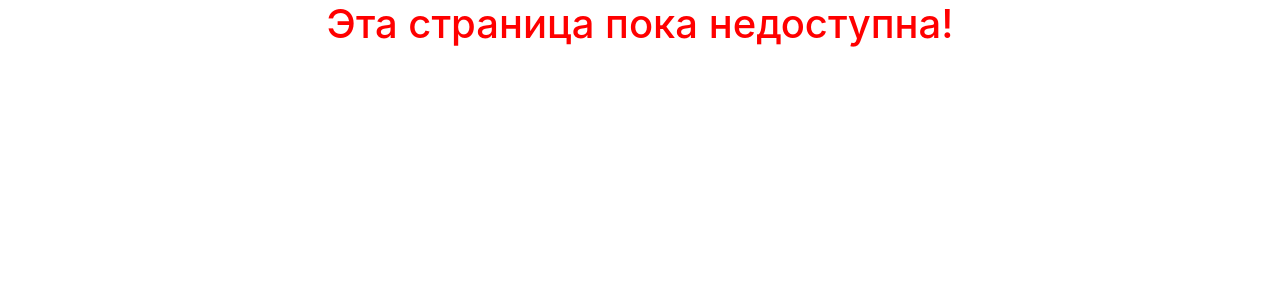
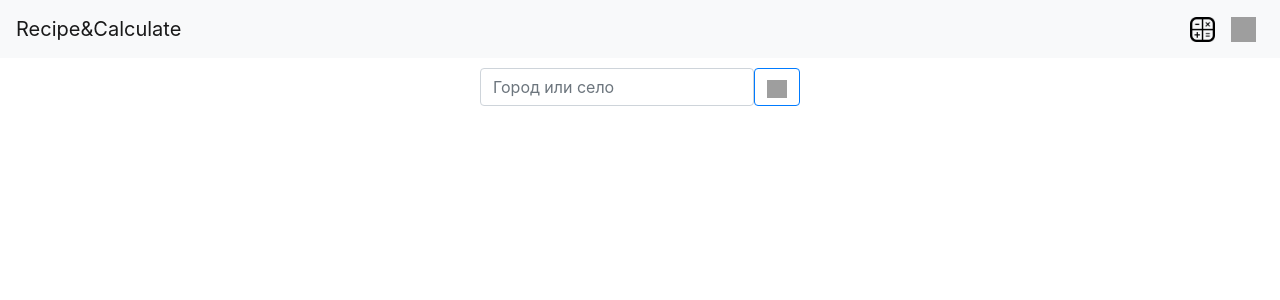
Before and after one commit to VitalikHey/Weather-Calculator, a React (Create React App) app in the folder my-app/: page /recipe in a window 1280 px wide. Shown: the top 300 px of the page. Built offline with nearby package versions, Linux system fonts and the light colour scheme; grey boxes are pictures that could not be loaded.

Commit message:
Start make weatherRecipe, global change

```diff
--- a/my-app/src/components/navbar/Header.js
+++ b/my-app/src/components/navbar/Header.js
@@ -2,8 +2,10 @@ import React from "react";
 import "bootstrap/dist/css/bootstrap.min.css"
 import {Navbar, Nav} from "react-bootstrap"
 import iconCalculate from "../../images/iconCalculate.png"
-import iconRecipe from "../../images/iconRecipe.png"
+import iconWeather from "../../images/temperature-list-svgrepo-com.svg"
 import "./Header.css"
+
+// Иконку погоды обязательно заменить
 
 function Header() {
     return (
@@ -23,7 +25,7 @@ function Header() {
                     <img
                         className="ml-auto"
                         alt="App"
-                        src={iconRecipe}
+                        src={iconWeather}
                         height="25px"
                         width="25px"
                     />
--- /dev/null
+++ b/my-app/src/components/weather/Weather.css
@@ -0,0 +1,14 @@
+.form-style {
+    padding-top: 10px;
+    display: flex;
+    justify-content: center;
+
+}
+
+.button-style:active {
+    background-color: darkred;
+}
+
+.card-style {
+    width: 500vw;
+}
--- /dev/null
+++ b/my-app/src/components/weather/Weather.js
@@ -0,0 +1,78 @@
+import React, {useState} from "react";
+import Button from "react-bootstrap/Button"
+import Form from "react-bootstrap/Form"
+import Card from "react-bootstrap/Card"
+import "../weather/Weather.css"
+import iconMagnifer from "../../images/satellite-dish-svgrepo-com.svg"
+import weatherIcon from "../../images/clouds-svgrepo-com.svg"
+
+function Weather() {
+    const [inputValue, setInputValue] = useState("")
+    const [weather, setWeather] = useState({})
+    const [visible, setVisible] = useState(false)
+
+    const api = {
+        key: "8360261426be225f1625ad30ed2d4888",
+        base: "https://api.openweathermap.org/data/2.5"
+    }
+
+    const searchPressed = () => {
+        fetch(`${api.base}/forecast?q=${inputValue}&units=metric&lang=ru&APPID=${api.key}`)
+            .then(response => response.json())
+            .then((result) => {
+                setWeather(result)
+                setInputValue("")
+                setVisible(true)
+                console.log(result)
+            })
+    }
+
+    const handleChange = (event) => {
+        setInputValue(event.target.value)
+    }
+
+    // Нужно придумать алгоритм создания иконок при различной погоде
+
+    return (
+        <div>
+            <div className="form-style">
+                <Form>
+                    <Form.Control onChange={handleChange} type="text" value={inputValue} placeholder="Город или село"/>
+                </Form>
+                <Button variant="outline-primary" className="button-style" onClick={searchPressed}>
+                    <img
+                        alt={"icon"}
+                        src={iconMagnifer}
+                        width="20px"
+                        height="18px"
+                    />
+                </Button>
+            </div>
+            <div>
+                {visible &&
+                    <Card className="w-25">
+                        <Card.Header>{visible && weather.city.name}{"\n"}{visible && <span style={{fontSize: "13px"}}>
+                        {weather.list["5"].dt_txt}
+                    </span>}</Card.Header>
+                        <Card.Body>
+                            <Card.Text>
+                                {visible && weather.list["5"].main.temp + "°C"}
+                            </Card.Text>
+                            <Card.Text>
+                                {visible && weather.list["5"].weather[0].main}{' '}
+                                <img
+                                    alt="weatherIcon"
+                                    src={weatherIcon}
+                                    width="30px"
+                                    height="30px"
+                                />
+                            </Card.Text>
+                        </Card.Body>
+                    </Card>
+                }
+            </div>
+        </div>
+    );
+}
+
+export default Weather;
--- a/my-app/src/pages/PageRecipe.js
+++ b/my-app/src/pages/PageRecipe.js
@@ -1,9 +1,12 @@
 import React from "react";
+import Weather from "../components/weather/Weather";
+import Header from "../components/navbar/Header";
 
 function PageRecipe() {
     return (
         <div>
-            <h1 style={{color: "red", textAlign: "center"}}>Эта страница пока недоступна!</h1>
+            <Header/>
+            <Weather/>
         </div>
     );
 }
```
Also changed, not shown: my-app/src/components/navbar/Header.css (line endings or trailing spaces), my-app/src/images/iconRecipe.png (deleted).
